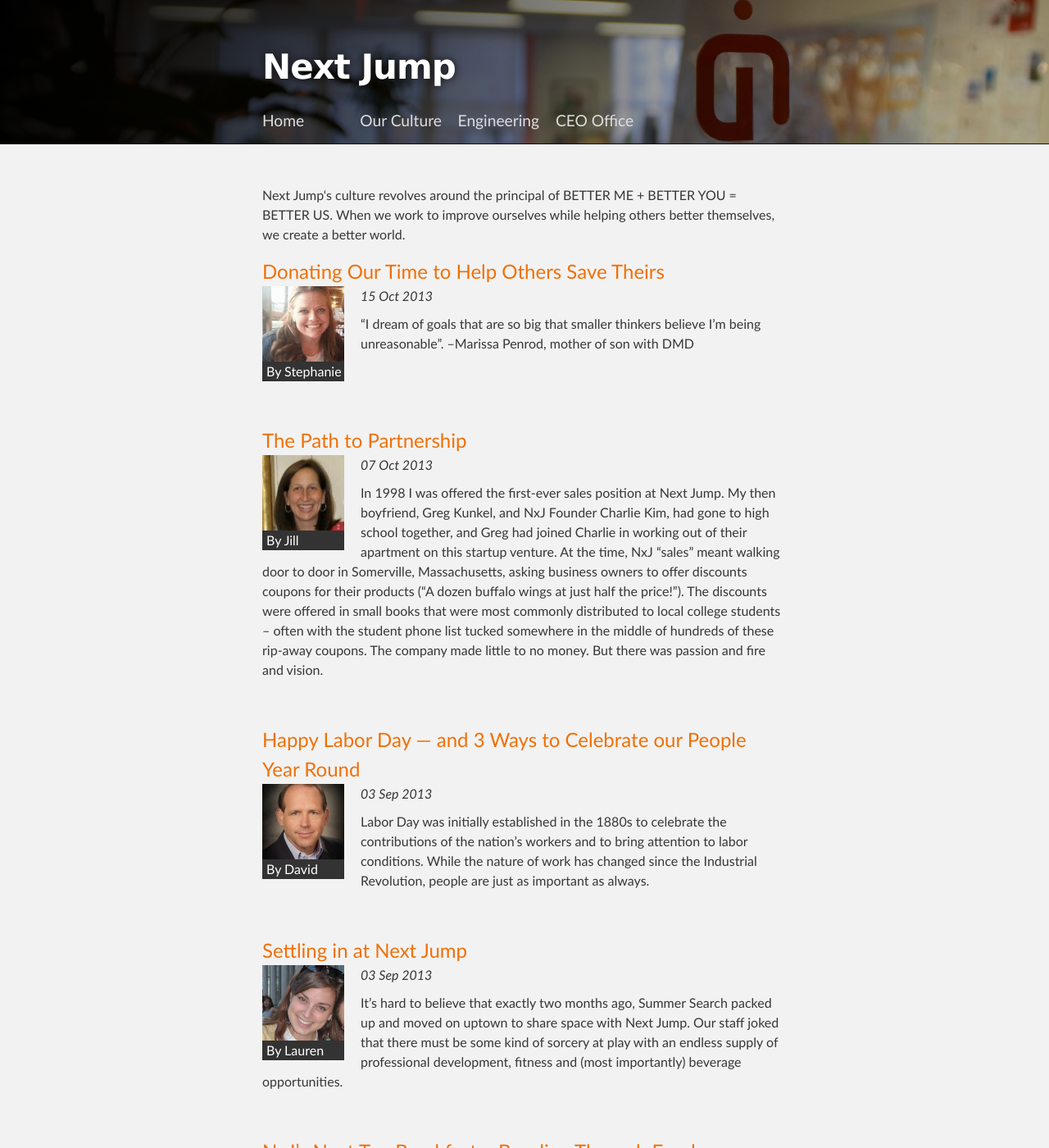
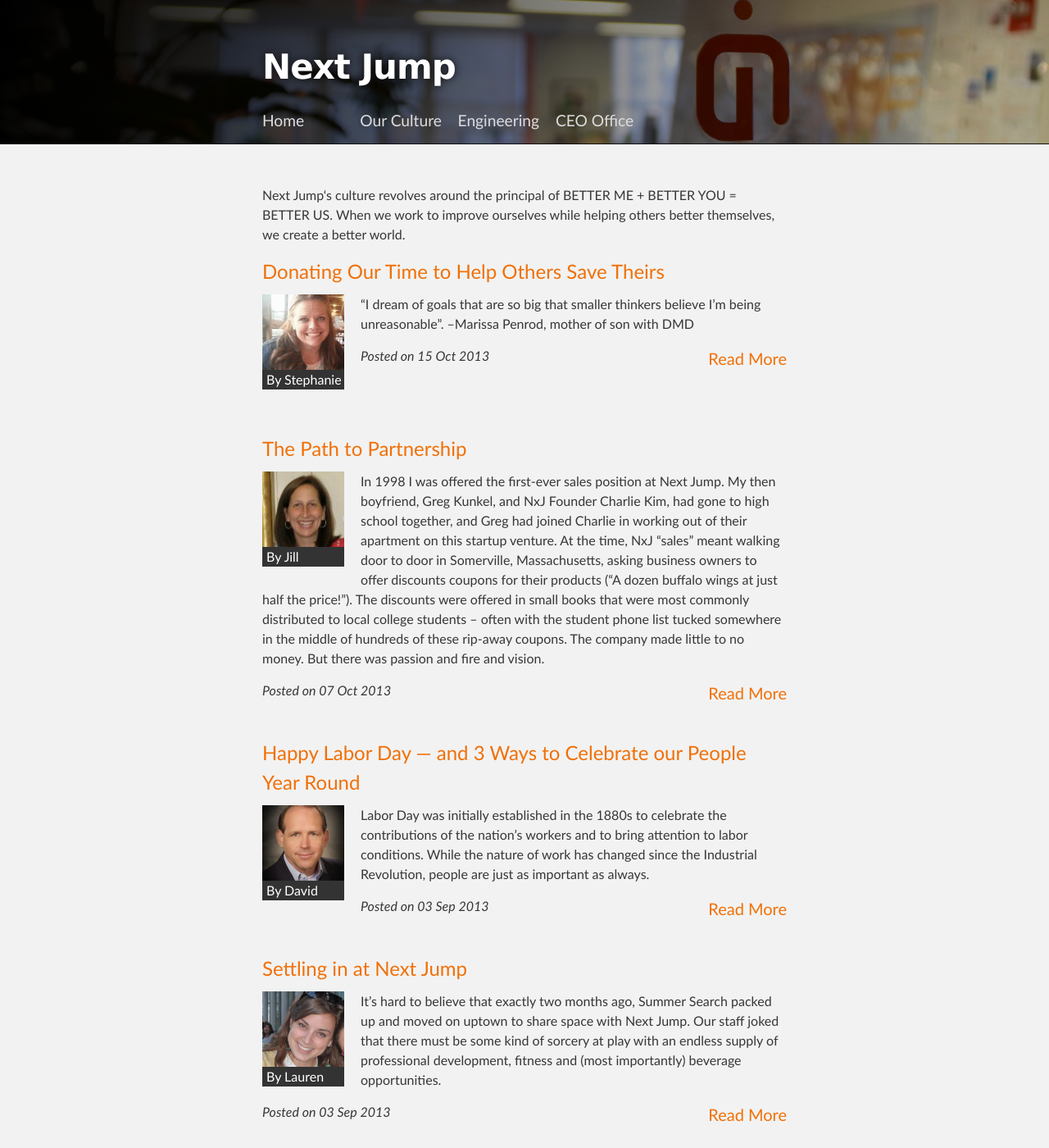
Before and after one commit to mtylpg/nextjump.github.io, a Jekyll site: the page built from culture.html, in a window 1280 px wide and 1400 px high. Shown: the whole window at 82% size. Built offline with Jekyll 4.4.1, drawn with Linux system fonts in a browser that asks for light colours; some of the changed text lies outside the part shown.

Commit message:
move pagination and post excerpt block into include files, also adding 'read more' link

```diff
--- /dev/null
+++ b/_includes/postPreview.html
@@ -0,0 +1,17 @@
+<div class="post">
+    <a class="postTitle" href="{{ post.url }}">{{ post.title }}</a>
+    <div>
+        <div class="imageBox">
+            <div class="authorImage" style="background-image:url('/images/{{ post.picture }}')"></div>
+            <div class="imageSub"> By {{ post.author }} </div>
+        </div>
+        <div class="postPreview">
+            <div class="excerpt">{{ post.excerpt }}</div>
+            <div class="meta">
+                <span class="date">Posted on {{ post.date | date_to_string }}</span>
+                <span class="readMore"><a href="{{ post.url }}">Read More</a></span>
+            </div>
+        </div>
+    </div>
+    <div style="clear:both;"></div>
+</div>
--- a/culture.html
+++ b/culture.html
@@ -4,25 +4,12 @@
 ---
 
 <section id="main_content" class="inner">
-    <p>
-        Next Jump&lsquo;s culture revolves around the principal of BETTER ME + BETTER YOU = BETTER US. When we work to improve ourselves while helping others better themselves, we create a better world.
-    </p>
+    <p>Next Jump&lsquo;s culture revolves around the principal of BETTER ME + BETTER YOU = BETTER US.
+    When we work to improve ourselves while helping others better themselves, we create a better world.</p>
+
     <div  class="posts">
         {% for post in site.categories.culture %}
-        <div class="post">
-            <a class="postTitle" href="{{ post.url }}">{{ post.title }}</a>
-            <div>
-                <div class="imageBox">
-                    <div class="authorImage" style="background-image:url('/images/{{ post.picture }}')"></div>
-                    <div class="imageSub"> By {{ post.author }} </div>
-                </div>
-                <div class="postPreview">
-                    <span class="date">{{ post.date | date_to_string }}</span>
-                    <div class="excerpt">{{ post.excerpt }}</div>
-                </div>
-            </div>
-            <div style="clear:both;"></div>
-        </div>
+            {% include postPreview.html %}
         {% endfor %}
     </div >
 </section>
```
Also changed, not shown: _includes/pagination.html (added, +33 -0 lines), ceooffice.html (+1 -14 lines), engineering.html (+1 -14 lines), index.html (+2 -53 lines).
